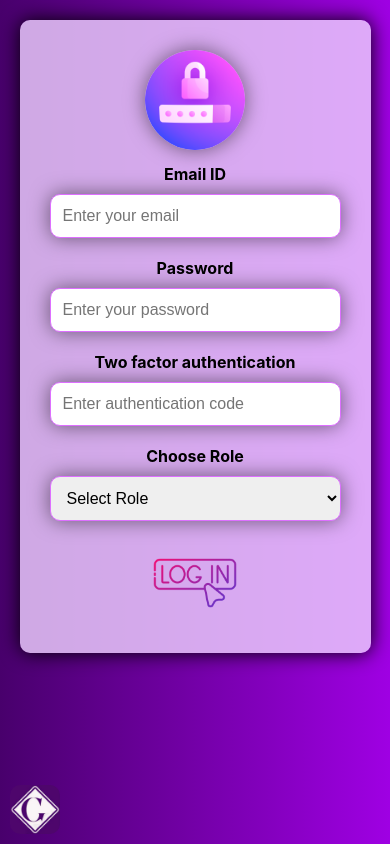
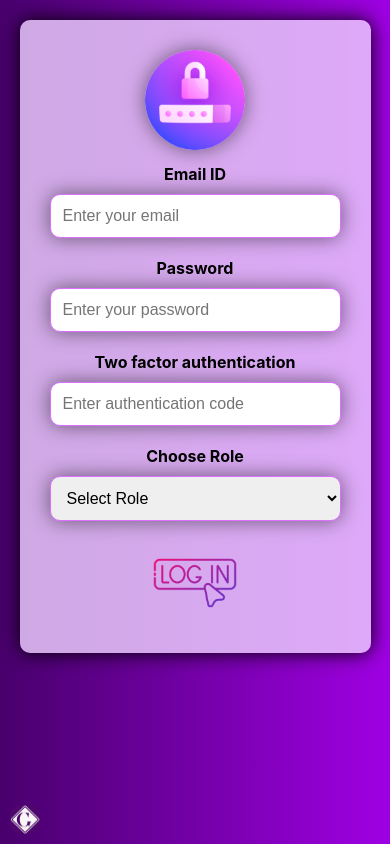
Before and after one commit to first-phoenix/mygenie, a React (Create React App) app: page /#/ in a window 390 px wide. Built offline with nearby package versions, Linux system fonts and the light colour scheme; what react-chatbot-kit would draw is missing.

Commit message:
fixed logo css

```diff
--- a/src/Home/Home.css
+++ b/src/Home/Home.css
@@ -123,4 +123,7 @@
     .tile h2{
         font-size: 28px;
     }
+    .logo{
+        width: 30px;
+    }
 }
--- a/src/Login/Login.css
+++ b/src/Login/Login.css
@@ -126,4 +126,7 @@ button {
         width: 90vw; /* Set width to 50% for small screens */
         height: 75vh;
     }
+    .logo{
+        width: 30px;
+    }
 }
```
